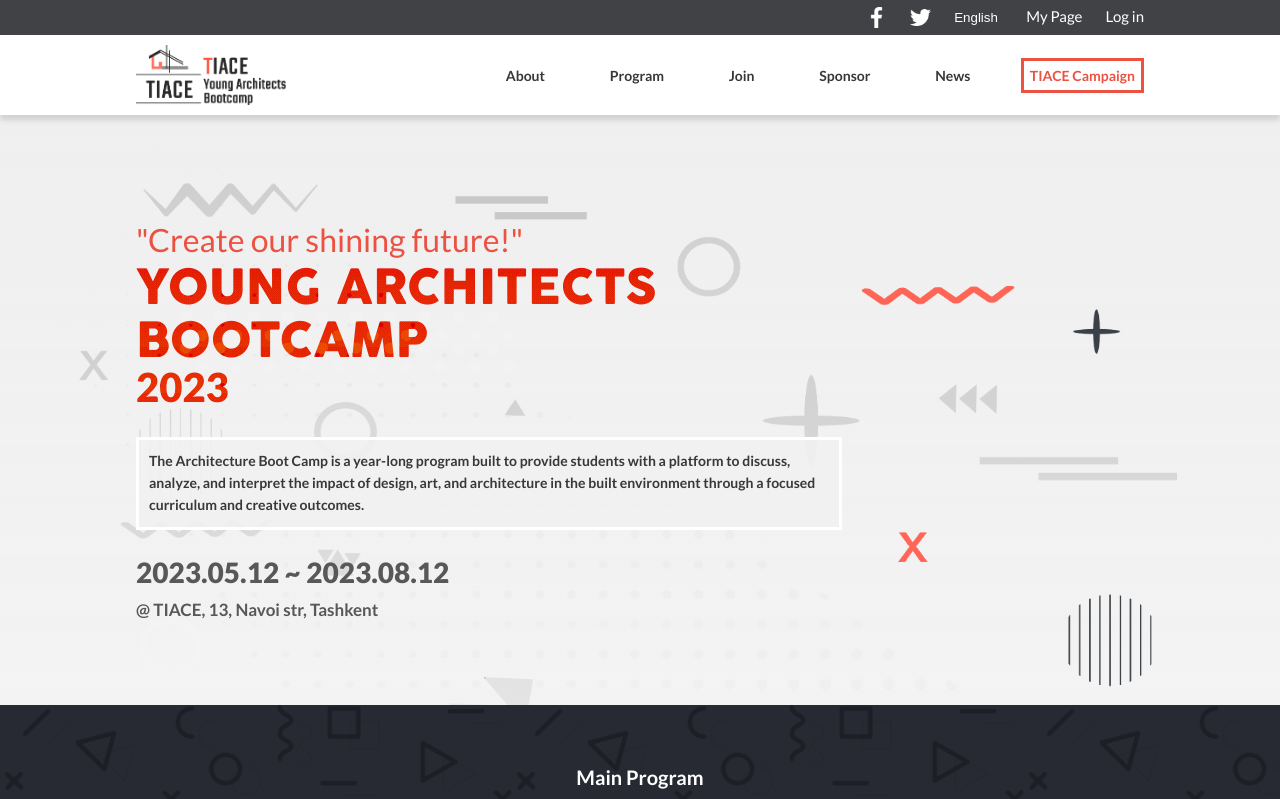
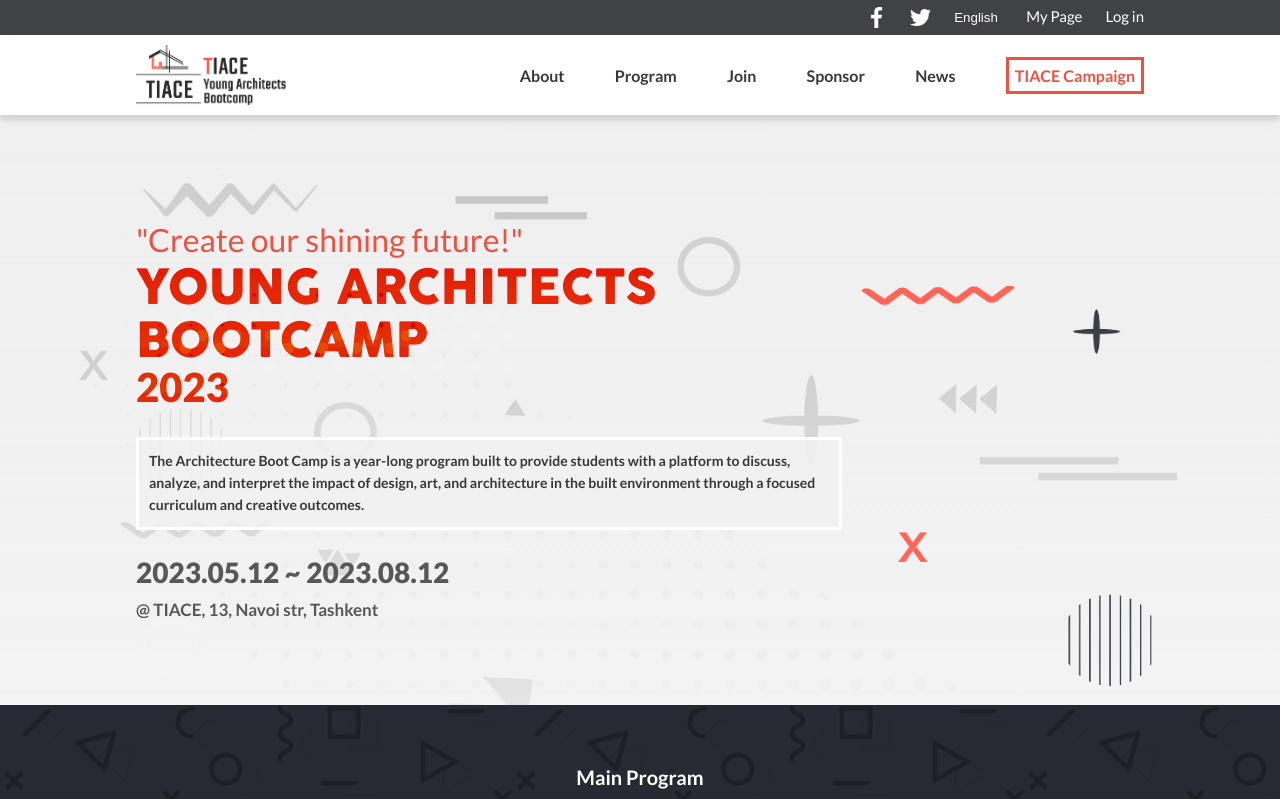
Before and after one commit to Zilola-Nazarova/capstone-project-module-1, a website: page index.html in a window 1280 px wide. Shown: the top 799 px of the page. Drawn offline with Linux system fonts and the light colour scheme.

Commit message:
Change font-size and gaps in the navbar (desktop version)

```diff
--- a/styles.css
+++ b/styles.css
@@ -540,7 +540,7 @@
   }
 
   nav {
-    font-size: 14px;
+    font-size: 16px;
     font-weight: 600;
     padding-top: 10px;
     padding-bottom: 10px;
@@ -556,7 +556,7 @@
     display: flex;
     justify-content: flex-end;
     width: 40%;
-    gap: 8%;
+    gap: 6%;
     flex: 1;
     margin-right: 5%;
   }
```
